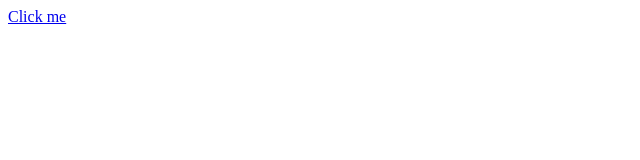
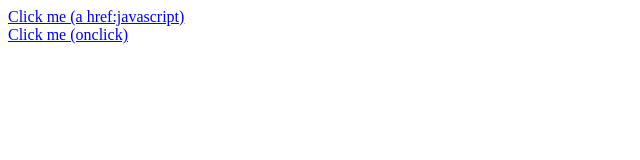
Before and after one commit to mohsinahd/flash_loyalty, a plain HTML site: page test.html in a window 1280 px wide. Shown: the whole page, without its empty margins (0-640 px from the left). Drawn offline with Linux system fonts and the light colour scheme.

Commit message:
Update test.html

```diff
--- a/test.html
+++ b/test.html
@@ -1,7 +1,11 @@
 <html>
 <head>
+  <meta name="viewport" content="width=device-width, initial-scale=1.0">
 </head>
 <body>
-<a href="javascript: alert('I am clicked');">Click me</a>
+<a href="javascript: alert('I am clicked');">Click me (a href:javascript)</a>
+  <br />
+<a href="#" onclick="alert('I am clicked'); return false;">Click me (onclick)</a>
+
 </body>
 </html>
```
